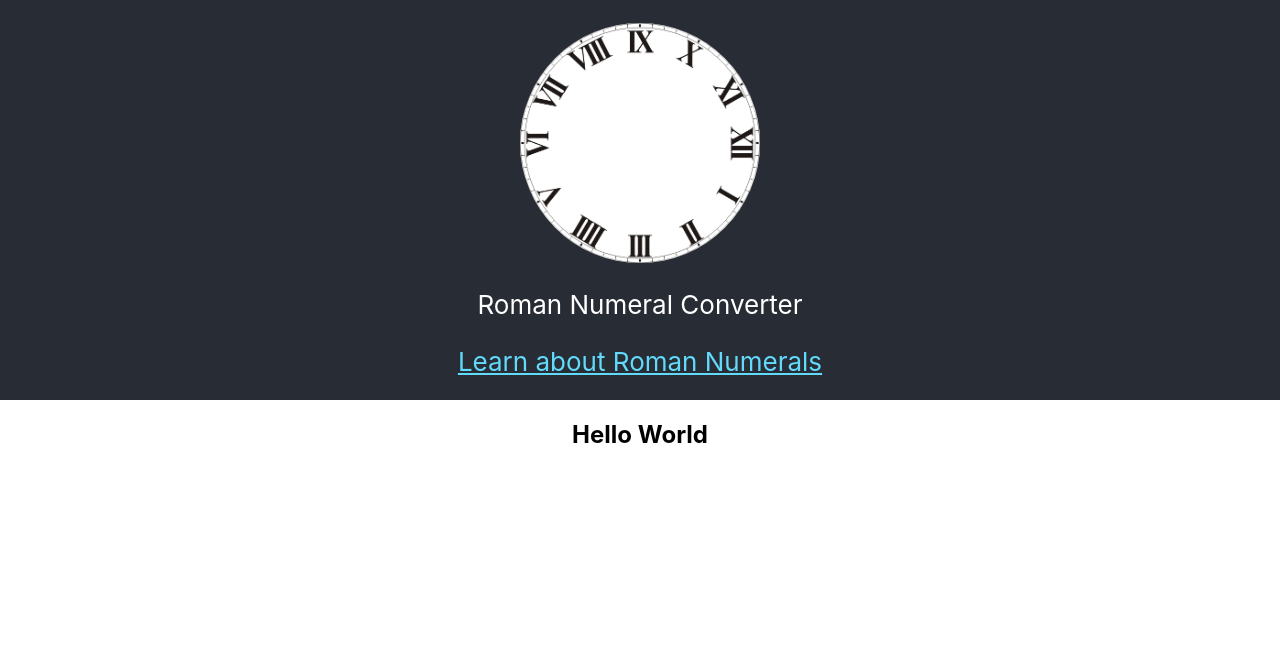
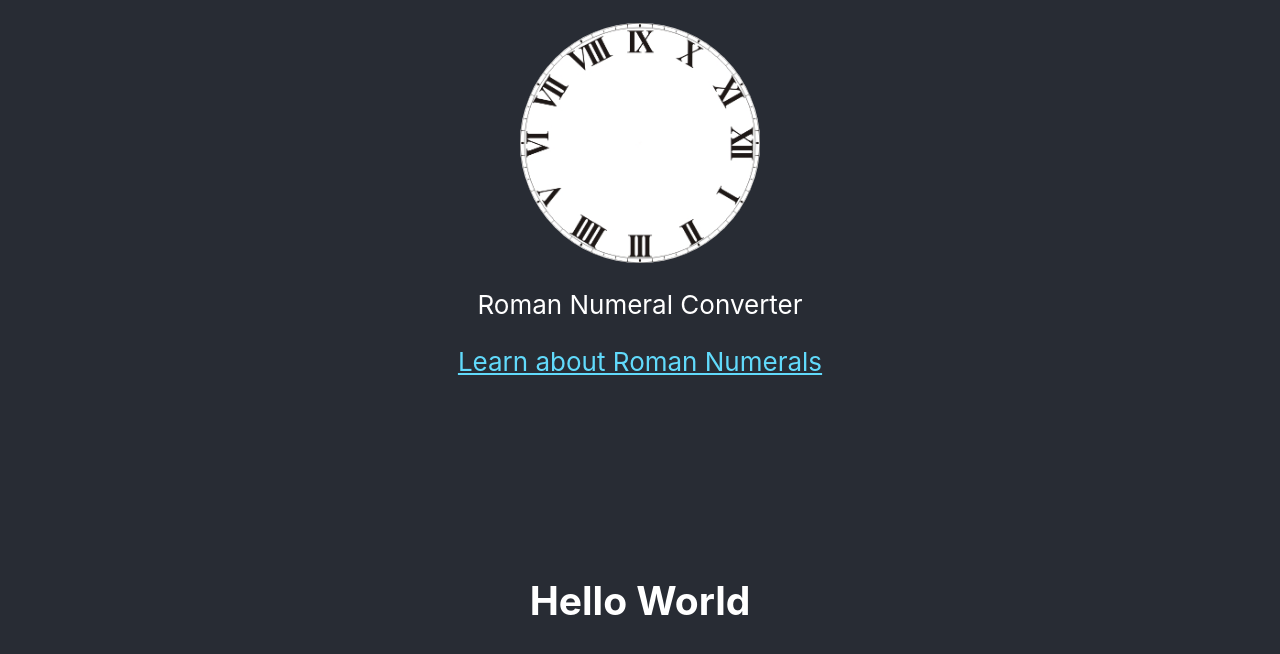
Before and after one commit to TheFern16/romanNumerals, a React (Create React App) app: page / in a window 1280 px wide. Shown: the top 654 px of the page. Built offline with nearby package versions, Linux system fonts and the light colour scheme.

Commit message:
App component is now stateful

```diff
--- a/src/components/Roman/Roman.css
+++ b/src/components/Roman/Roman.css
@@ -0,0 +1,10 @@
+.romanContainer {
+  background-color: #282c34;
+  min-height: 50vh;
+  display: flex;
+  flex-direction: column;
+  align-items: center;
+  justify-content: center;
+  font-size: calc(10px + 2vmin);
+  color: white;
+}
--- a/src/components/Roman/Roman.js
+++ b/src/components/Roman/Roman.js
@@ -3,7 +3,7 @@ import './Roman.css';
 
 function Roman() {
   return (
-    <div className="">
+    <div className="romanContainer">
       <h2>Hello World</h2>
     </div>
   );
```
Also changed, not shown: src/App.js (+7 -1 lines).
